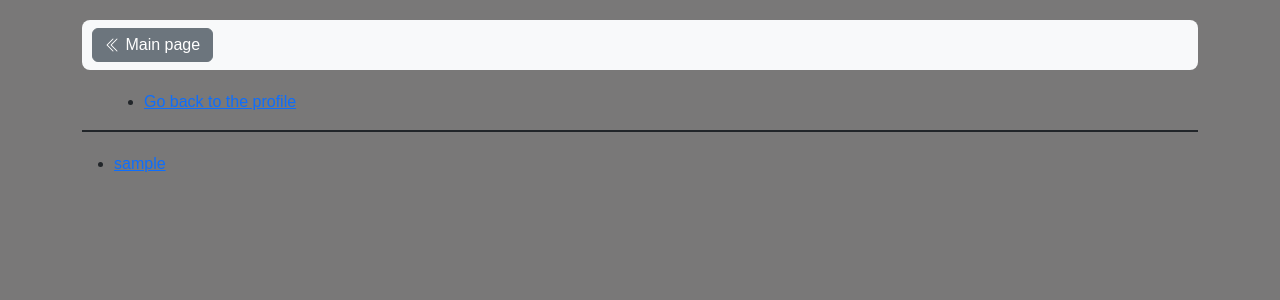
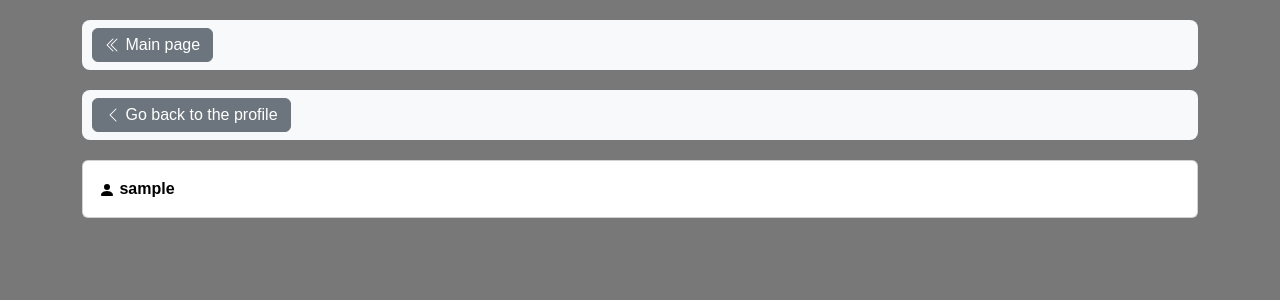
Before and after one commit to SVcheburator/Switter, a Django app: page /users/show_follows/1 in a window 1280 px wide. Shown: the top 300 px of the page. Run offline with Django 5.2, Linux system fonts and the light colour scheme; tables that the repository leaves empty hold one stand-in row (values such as "Sample post").

Commit message:
followers/ings pages and btns styles added

```diff
--- a/switter/users/templates/users/show_follows.html
+++ b/switter/users/templates/users/show_follows.html
@@ -2,17 +2,29 @@
 
 {% block content %}
 
-<nav style="margin-bottom: 20px; border-bottom: 2px solid; padding-left: 30px">
-    <ul>
-        <li><a href="{% url 'users:view_profile' user_id %}" role="button">Go back to the profile</a></li>
+<nav class="navbar navbar-light bg-light">
+    <ul class="navbar-nav">
+        <li class="nav-item">
+            <a class="btn btn-secondary" href="{% url 'users:view_profile' user_id %}" role="button">
+                <svg xmlns="http://www.w3.org/2000/svg" width="16" height="16" fill="currentColor" class="bi bi-chevron-left" viewBox="0 0 16 16">
+                    <path fill-rule="evenodd" d="M11.354 1.646a.5.5 0 0 1 0 .708L5.707 8l5.647 5.646a.5.5 0 0 1-.708.708l-6-6a.5.5 0 0 1 0-.708l6-6a.5.5 0 0 1 .708 0"/>
+                </svg> &nbspGo back to the profile
+            </a>
+        </li>
     </ul>
 </nav>
 
 {% for follow in follows %}
-<ul>
-    <li>
-        <p><a href="{% url 'users:view_profile' follow.following.id %}">{{follow.following.username}}</a></p>
-    </li>
-</ul>
+<div class="card mb-3">
+    <div class="card-body">
+        <p class="card-text">
+            <a class="user-profile-link" href="{% url 'users:view_profile' follow.following.id %}">
+                <svg xmlns="http://www.w3.org/2000/svg" width="16" height="16" fill="currentColor" class="bi bi-person-fill" viewBox="0 0 16 16">
+                    <path d="M3 14s-1 0-1-1 1-4 6-4 6 3 6 4-1 1-1 1zm5-6a3 3 0 1 0 0-6 3 3 0 0 0 0 6"/>
+                </svg> {{follow.following.username}}
+            </a>
+        </p>
+    </div>
+</div>
 {% endfor %}
 {% endblock %}
```
Also changed, not shown: switter/users/templates/users/show_followers.html (+20 -8 lines), switter/users/templates/users/view_profile.html (+7 -5 lines).
